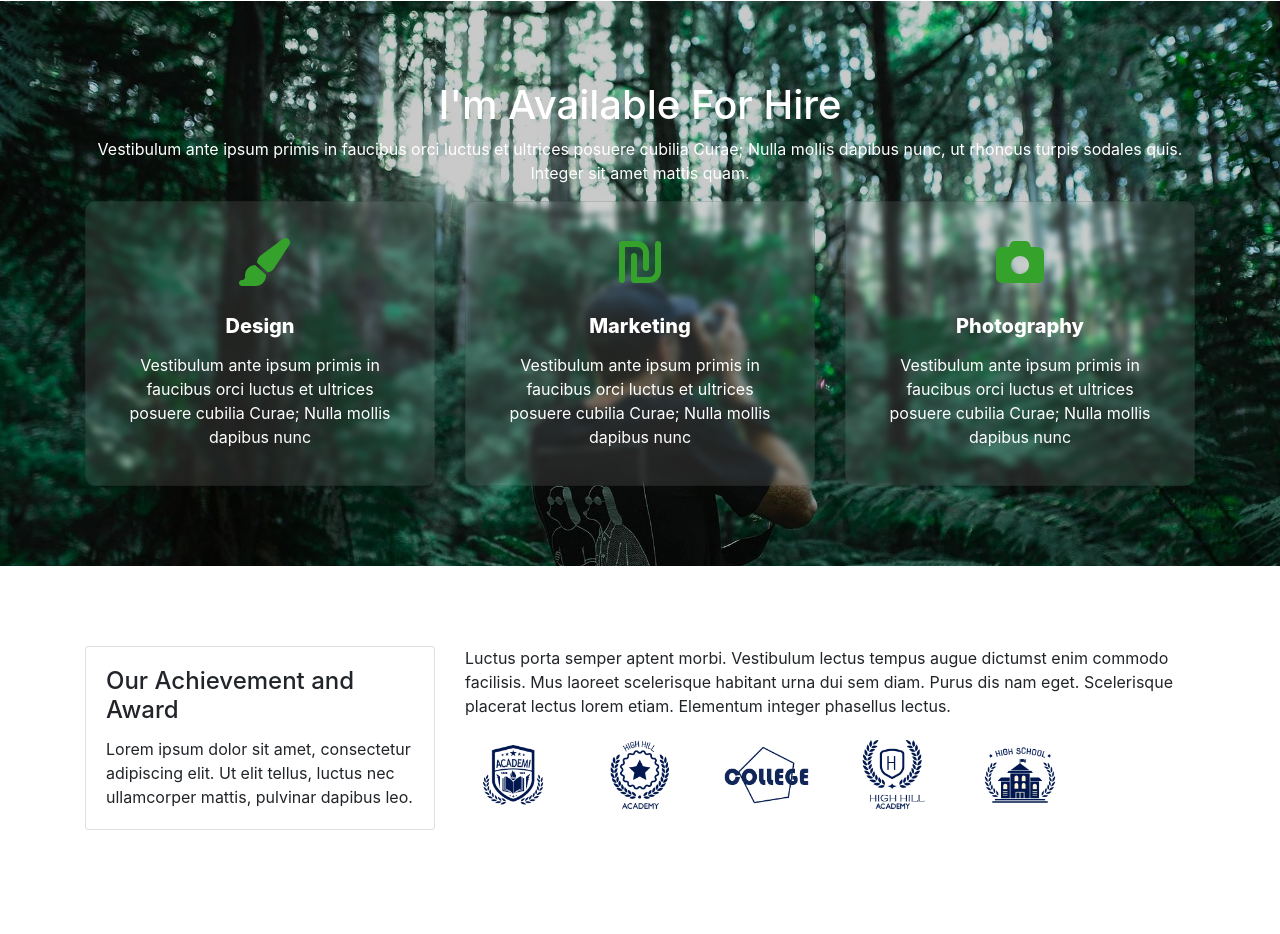
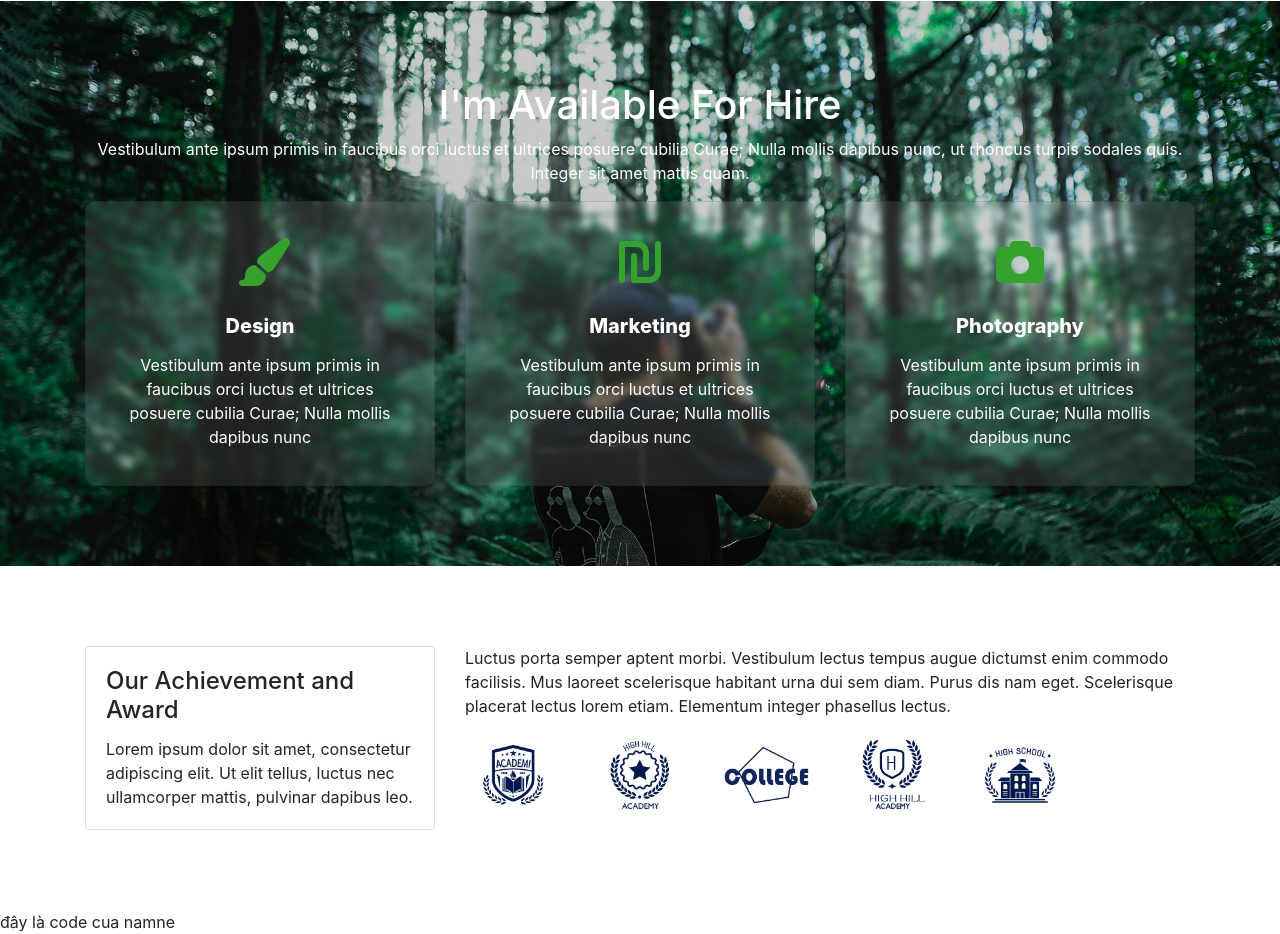
Before and after one commit to Nameo97/portfolio, a plain HTML site: page index.html in a window 1280 px wide. Shown: the part 2062-2996 px from the top of the page. Before the commit the page ends 2972 px from the top, so only its background shows below. Drawn offline with nearby package versions, Linux system fonts and the light colour scheme.

Commit message:
footer by namne

```diff
--- a/index.html
+++ b/index.html
@@ -343,6 +343,7 @@
       </div>
     </div>
   </section>
+  <footer> đây là code cua namne</footer>
   <!-- Optional JavaScript -->
   <!-- jQuery first, then Popper.js, then Bootstrap JS -->
   <script src="https://code.jquery.com/jquery-3.3.1.slim.min.js"
```
